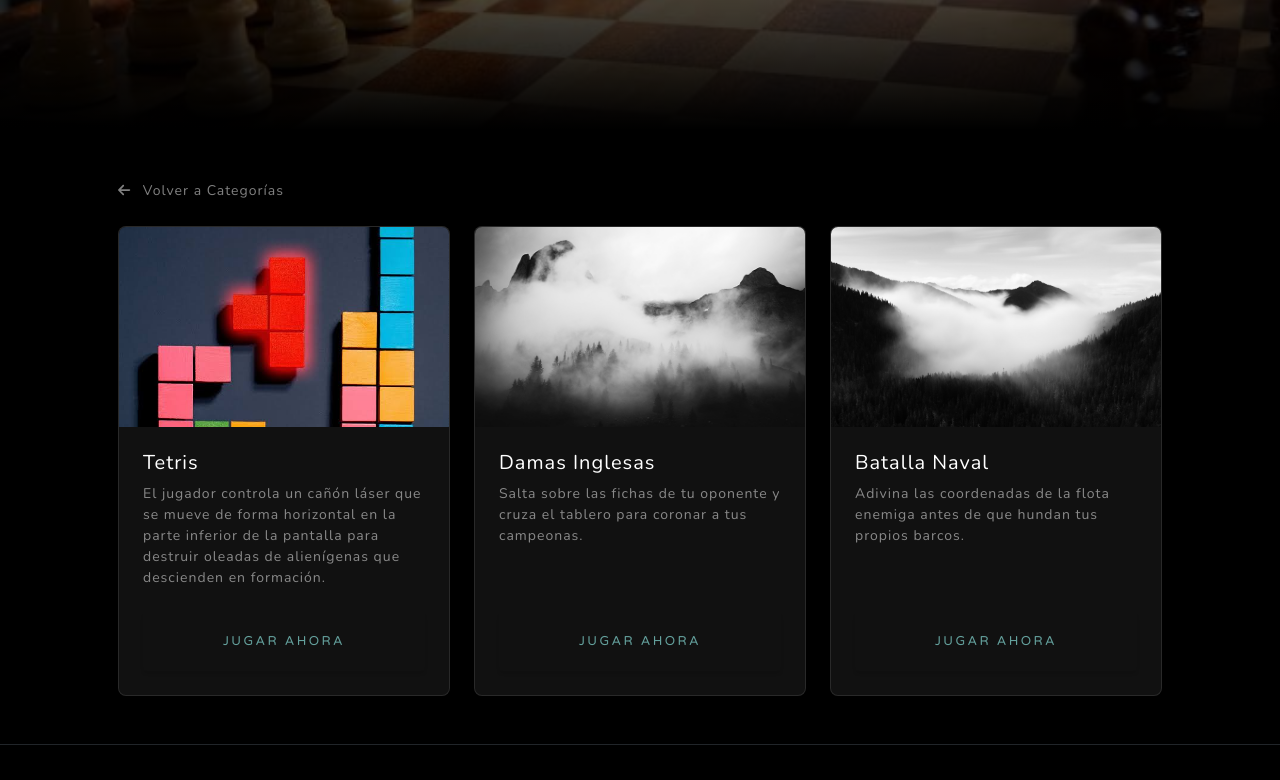
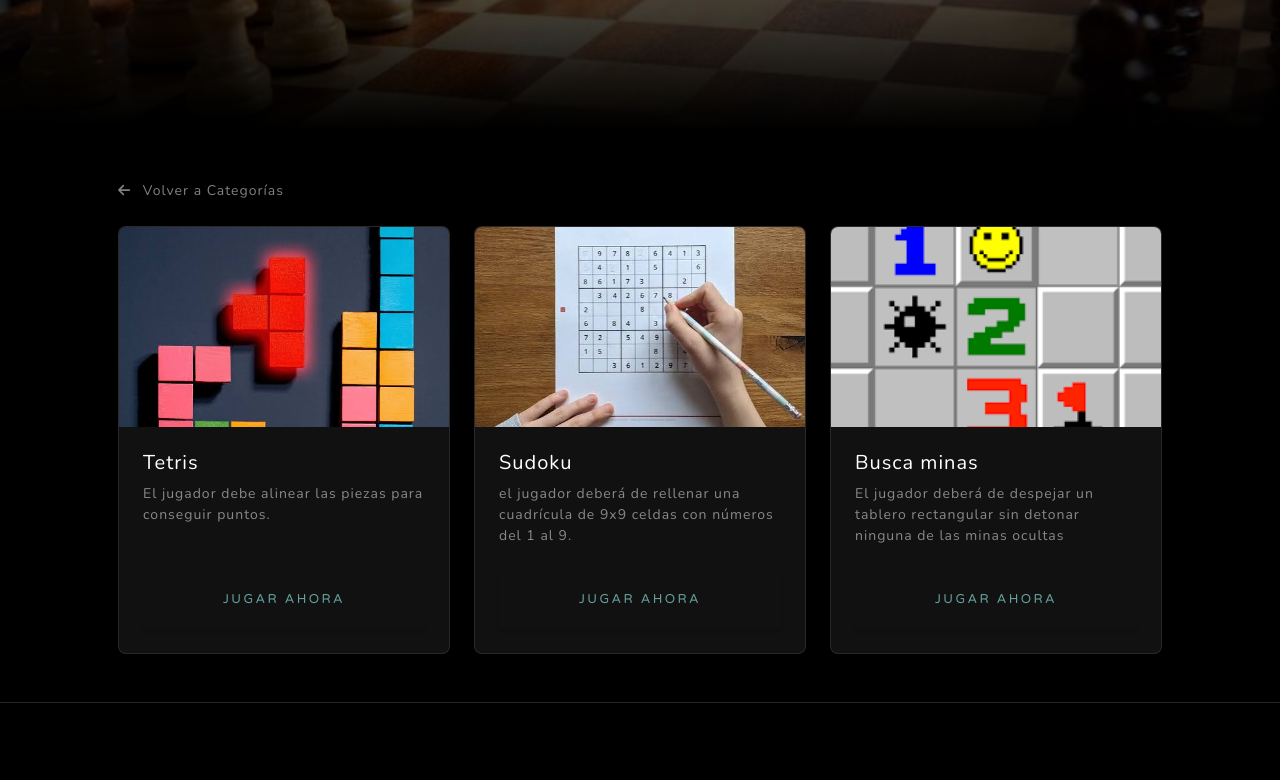
Before and after one commit to ComanRaam7/Proyectito1, a plain HTML site: page puzzle.html in a window 1280 px wide. Shown: the part 430-1210 px from the top of the page. Drawn offline with nearby package versions, Linux system fonts and the light colour scheme; files whose address does not match are found by name.

Commit message:
MejoraCategorias

```diff
--- a/puzzle.html
+++ b/puzzle.html
@@ -90,8 +90,8 @@
                             <div class="game-img" style="background-image: url('assets/img/tetris.jpeg');"></div>
                             <div class="p-4 d-flex flex-column flex-grow-1">
                                 <h4 class="text-white h5 mb-2">Tetris</h4>
-                                <p class="text-white-50 small mb-4 flex-grow-1"> El jugador controla un cañón láser que se mueve de forma horizontal en la parte inferior de la pantalla para destruir oleadas de alienígenas que descienden en formación.</p>
-                                <a href="SpaceInvaders.html" class="btn btn-outline-primary btn-sm text-uppercase w-100">Jugar Ahora</a>
+                                <p class="text-white-50 small mb-4 flex-grow-1"> El jugador debe alinear las piezas para conseguir puntos.</p>
+                                <a href="tetris.html" class="btn btn-outline-primary btn-sm text-uppercase w-100">Jugar Ahora</a>
                             </div>
                         </div>
                     </div>
@@ -99,11 +99,11 @@
                     <!-- Juego 2 -->
                     <div class="col-md-4">
                         <div class="game-card">
-                            <div class="game-img" style="background-image: url('assets/img/demo-image-02.jpg');"></div>
+                            <div class="game-img" style="background-image: url('assets/img/sudoku.jpeg');"></div>
                             <div class="p-4 d-flex flex-column flex-grow-1">
-                                <h4 class="text-white h5 mb-2">Damas Inglesas</h4>
-                                <p class="text-white-50 small mb-4 flex-grow-1">Salta sobre las fichas de tu oponente y cruza el tablero para coronar a tus campeonas.</p>
-                                <a href="#" class="btn btn-outline-primary btn-sm text-uppercase w-100">Jugar Ahora</a>
+                                <h4 class="text-white h5 mb-2">Sudoku</h4>
+                                <p class="text-white-50 small mb-4 flex-grow-1"> el jugador deberá de rellenar una cuadrícula de 9x9 celdas con números del 1 al 9.</p>
+                                <a href="sudoku.html" class="btn btn-outline-primary btn-sm text-uppercase w-100">Jugar Ahora</a>
                             </div>
                         </div>
                     </div>
@@ -111,11 +111,11 @@
                     <!-- Juego 3 -->
                     <div class="col-md-4">
                         <div class="game-card">
-                            <div class="game-img" style="background-image: url('assets/img/bg-masthead.jpg');"></div>
+                            <div class="game-img" style="background-image: url('assets/img/buscaminas.png');"></div>
                             <div class="p-4 d-flex flex-column flex-grow-1">
-                                <h4 class="text-white h5 mb-2">Batalla Naval</h4>
-                                <p class="text-white-50 small mb-4 flex-grow-1">Adivina las coordenadas de la flota enemiga antes de que hundan tus propios barcos.</p>
-                                <a href="#" class="btn btn-outline-primary btn-sm text-uppercase w-100">Jugar Ahora</a>
+                                <h4 class="text-white h5 mb-2">Busca minas</h4>
+                                <p class="text-white-50 small mb-4 flex-grow-1">El jugador deberá de despejar un tablero rectangular sin detonar ninguna de las minas ocultas</p>
+                                <a href="Buscaminas.html" class="btn btn-outline-primary btn-sm text-uppercase w-100">Jugar Ahora</a>
                             </div>
                         </div>
                     </div>
```
Also changed, not shown: assets/img/buscaminas.png (added), assets/img/sudoku.jpeg (added).
